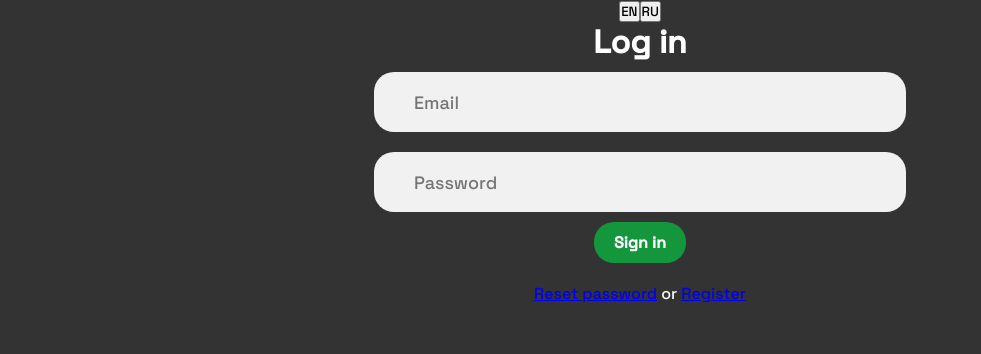
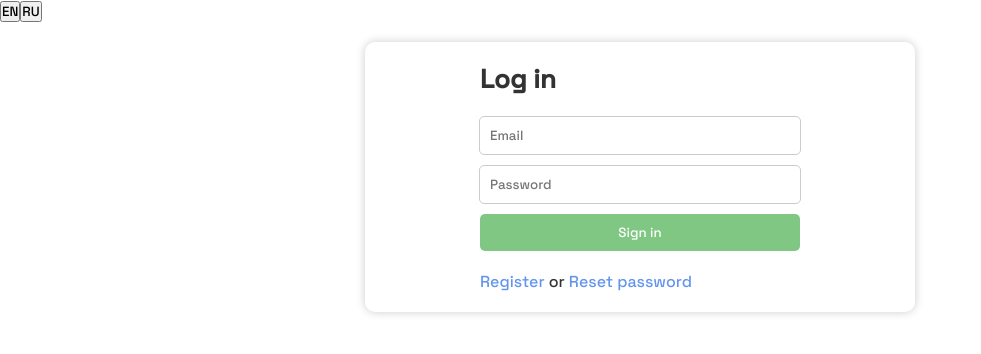
Before and after one commit to semoleg1986/graphiql-app, a React (Vite) app: page /login in a window 1280 px wide. Shown: the top 354 px of the page, without its empty margins (0-981 px from the left). Built offline with nearby package versions, Linux system fonts and the light colour scheme.

Commit message:
refactor: change styles

```diff
--- a/src/components/Form.css
+++ b/src/components/Form.css
@@ -1,50 +1,33 @@
-body {
-    background-color: #f8f8f8;
-    font-family: 'Space Grotesk', sans-serif;
-    text-align: center;
-  }
 #fields {
   display: flex;
   flex-direction: column;
   align-items: center;
   margin-bottom: 20px;
 }
-  #fields .email, #fields .password {
-    font-size: 18px;
-  }
 
 .email,
 .password {
-    width: 40%;
-    height: 40px;
-    margin: 10px;
   padding: 10px;
-    border: none;
-    border-radius: 20px;
-    background-color: #f1f1f1;
-    text-indent: 20px;
+  margin-bottom: 10px;
+  width: 300px;
+  border: 1px solid #ccc;
+  border-radius: 5px;
+  transition: border-color 0.3s ease;
 }
 
-  .email::placeholder,
-  .password::placeholder {
-    padding-left: 10px;
-  }
 .email:focus,
 .password:focus {
   outline: none;
-    box-shadow: 0px 0px 5px #888888;
+  border: 3px solid;
+  border-color: #c8e6c9;
 }
+
 #button {
-    background-color: #13963c;
-    color: #ffffff;
-    font-size: 16px;
-    font-weight: bold;
+  width: 320px;
+  padding: 10px 20px;
+  background-color: #81c784;
+  color: white;
   border: none;
-    border-radius: 20px;
-    padding: 10px 20px;
+  border-radius: 5px;
   cursor: pointer;
-    transition: all 0.2s ease-in-out;
 }
-  #button:hover {
-    background-color: #27ae60;
-  }
--- a/src/index.css
+++ b/src/index.css
@@ -4,8 +4,8 @@
     font-family: 'Space Grotesk', sans-serif;
 }
 body {
-    background-color: #333333;
-    color: white;
+    background-color: white;
+    color: #333333;
 }
 
 header {
@@ -29,3 +29,35 @@ header a{
 .container {
     padding: 20px;
 }
+
+.auth {
+    margin-top: 20px;
+    padding-top: 20px;
+    margin-bottom: 20px;
+    padding-bottom: 20px;
+    width: 550px;
+    margin-left: auto;
+    margin-right: auto;
+    border-radius: 10px;
+    box-shadow: 0px 0px 10px rgba(0, 0, 0, 0.2);
+}
+
+
+.auth h1 {
+    font-size: 26px;
+    margin-bottom: 20px;
+   margin-left: 115px;
+}
+.auth p {
+    margin-left: 115px;
+}
+
+a {
+    text-decoration: none;
+    color:cornflowerblue;
+}
+
+a:hover {
+    text-decoration: underline;
+    color: #ff9999;
+}
--- a/src/locales/ru.json
+++ b/src/locales/ru.json
@@ -1,8 +1,8 @@
 {
     "loginpage": {
-        "title": "Войти",
-        "reset": "Сбросить пароль",
-        "register": "Зарегистрироваться",
+        "title": "Вход в систему",
+        "reset": "Забыли пароль?",
+        "register": "Создать аккаунт",
         "or": "или"
     },
 
@@ -18,7 +18,7 @@
     },
 
     "reset": {
-        "title": "Электронная почта",
+        "title": "Восстановление пароля",
         "placeholder": "Введите ваш электронный адрес",
         "reset": "Сбросить пароль",
         "sent": "На ваш адрес электронной почты отправлено письмо. Пожалуйста, следуйте инструкциям, чтобы сбросить свой пароль.",
--- a/src/pages/Home/HomePage.css
+++ /dev/null
@@ -1,46 +0,0 @@
-body {
-    background-color: #f8f8f8;
-    font-family: Arial, sans-serif;
-    text-align: center;
-    padding-top: 50px;
-  }
-  #fields {
-    display: flex;
-    flex-direction: column;
-    align-items: center;
-    margin-bottom: 20px;
-  }
-  .email,
-  .password {
-    width: 40%;
-    height: 40px;
-    margin: 10px;
-    padding: 10px;
-    border: none;
-    border-radius: 20px;
-    background-color: #f1f1f1;
-  }
-
-  .email::placeholder,
-  .password::placeholder {
-    padding-left: 15px;
-  }
-  .email:focus,
-  .password:focus {
-    outline: none;
-    box-shadow: 0px 0px 5px #888888;
-  }
-  #signup {
-    background-color: #2ecc71;
-    color: #ffffff;
-    font-size: 16px;
-    font-weight: bold;
-    border: none;
-    border-radius: 20px;
-    padding: 10px 20px;
-    cursor: pointer;
-    transition: all 0.2s ease-in-out;
-  }
-  #signup:hover {
-    background-color: #27ae60;
-  }
--- a/src/pages/Home/LoginPage.tsx
+++ b/src/pages/Home/LoginPage.tsx
@@ -9,11 +9,11 @@ const LoginPage = () => {
   const or = i18next.t('loginpage.or');
 
   return (
-    <div>
+    <div className="auth">
       <h1>{title}</h1>
       <Login />
       <p>
-        <Link to="/reset-password">{reset}</Link> {or} <Link to="/register">{register}</Link>
+        <Link to="/register">{register}</Link> {or} <Link to="/reset-password">{reset}</Link>
       </p>
     </div>
   );
--- a/src/pages/Home/RegisterPage.tsx
+++ b/src/pages/Home/RegisterPage.tsx
@@ -8,7 +8,7 @@ const RegisterPage = () => {
   const signin = i18next.t('register.signin');
 
   return (
-    <div>
+    <div className="auth">
       <h1>{title}</h1>
       <SignUp />
       <p>
--- a/src/pages/Home/ResetPage.tsx
+++ b/src/pages/Home/ResetPage.tsx
@@ -10,6 +10,9 @@ const ResetPassword = () => {
   const placeholder = i18next.t('reset.placeholder');
   const sent = i18next.t('reset.sent');
   const login = i18next.t('reset.login');
+  const register = i18next.t('loginpage.register');
+  const enter = i18next.t('register.signin');
+  const or = i18next.t('loginpage.or');
 
   const [email, setEmail] = useState('');
   const [isSent, setIsSent] = useState(false);
@@ -26,14 +29,15 @@ const ResetPassword = () => {
   };
 
   return (
-    <div>
+    <div className="auth">
       {isSent ? (
         <p>
           {sent} <Link to="/login">{login}</Link>
         </p>
       ) : (
+        <>
+          <h1>{title}</h1>
           <form id="fields" onSubmit={handleResetPassword}>
-          <label htmlFor="email">{title}:</label>
             <input
               className="email"
               type="email"
@@ -47,6 +51,10 @@ const ResetPassword = () => {
               {reset}
             </button>
           </form>
+          <p>
+            <Link to="/register">{register}</Link> {or} <Link to="/login">{enter}</Link>
+          </p>
+        </>
       )}
     </div>
   );
```
Lines whose indentation alone changed are shown as unchanged.
